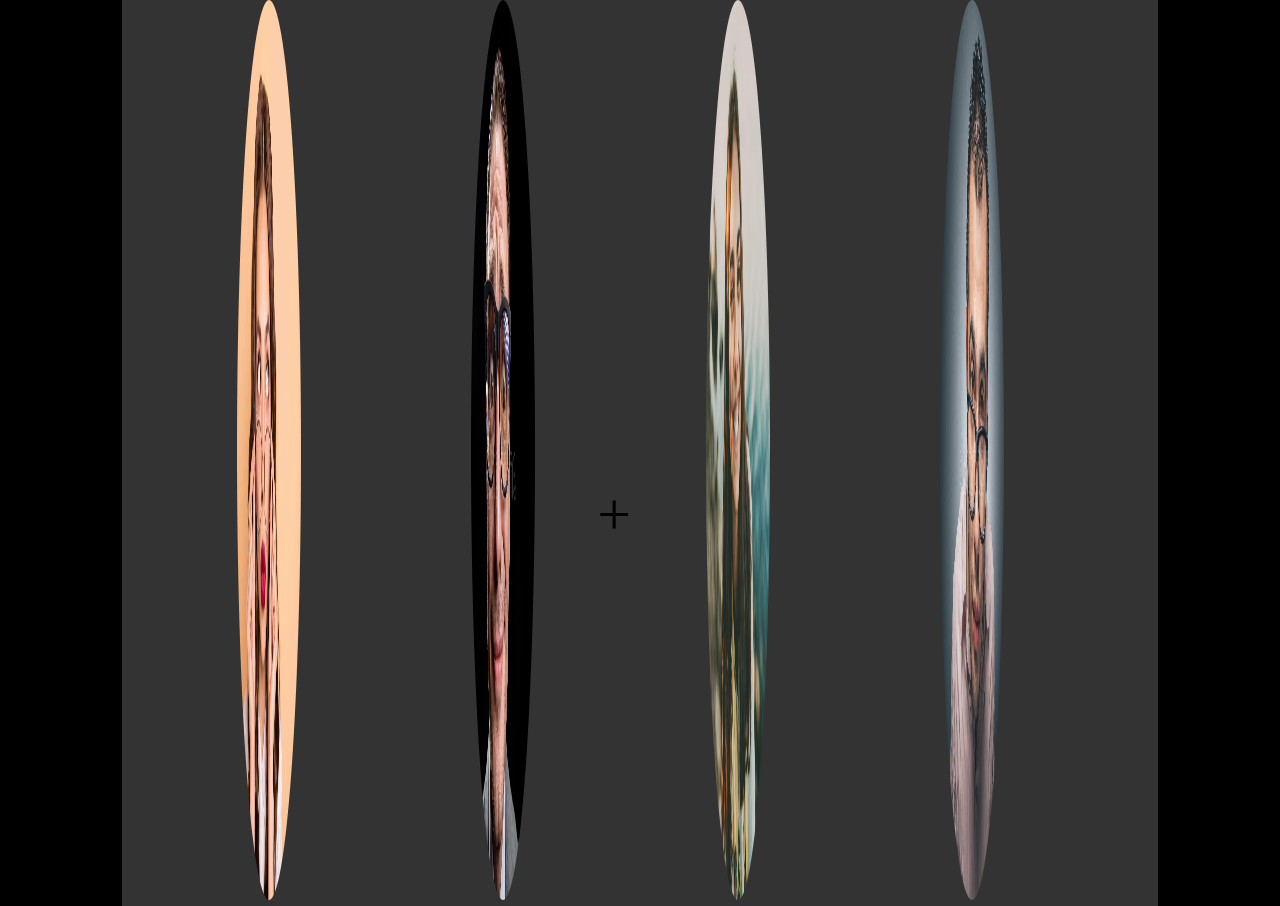
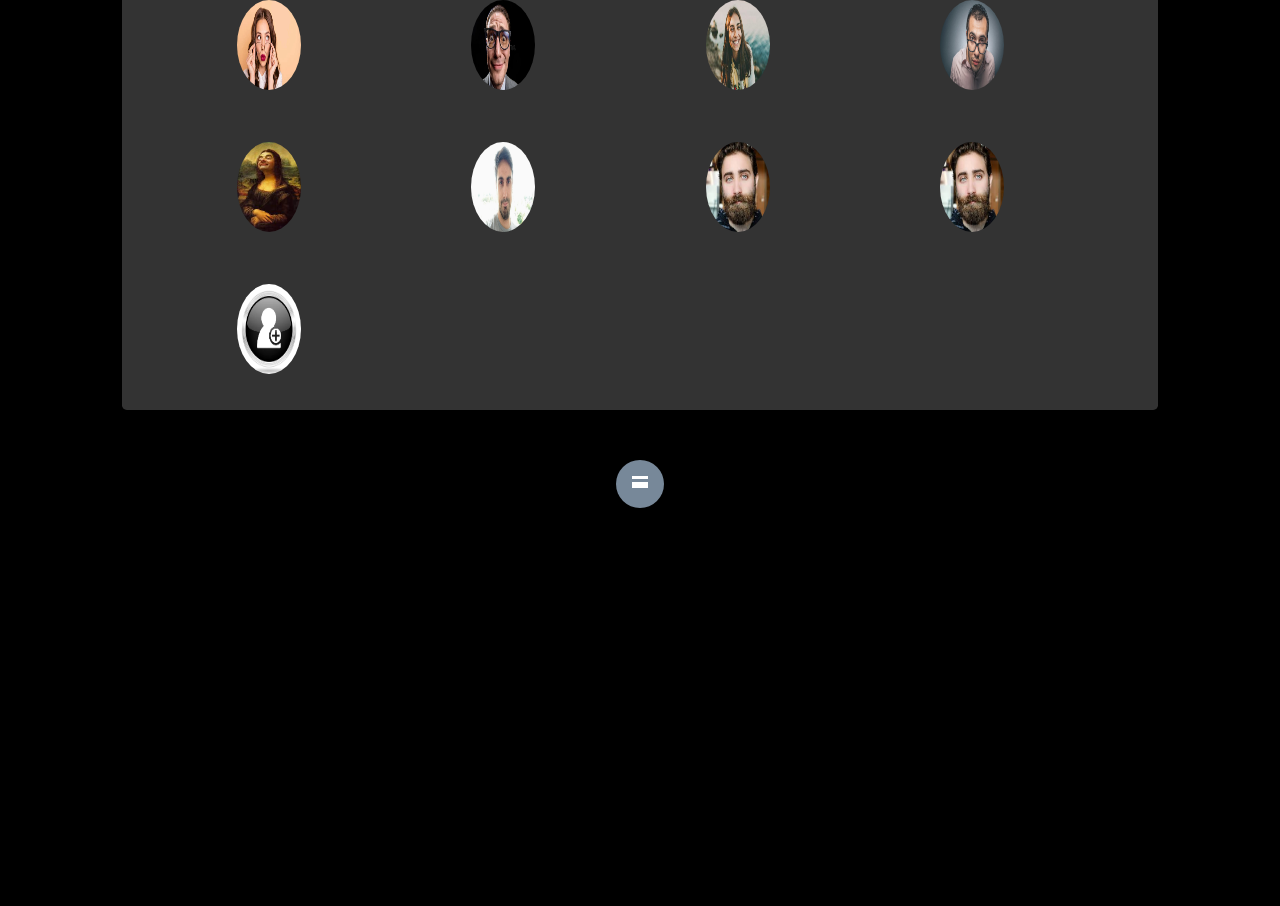
Before and after one commit to igor110055/BanckOfTritri, a plain HTML site: page index.html in a window 1280 px wide. Shown: the top 906 px of the page. After the commit the page ends 800 px from the top, so only its background shows below. Drawn offline with Linux system fonts and the light colour scheme; a web font is replaced by a local one.

Commit message:
Update style.css

```diff
--- a/style.css
+++ b/style.css
@@ -14,7 +14,7 @@ body {
     margin-right: auto;
 }
 .wrapper img{
-    height: 900px;
+    height: 90px;
     width: 4em;
     border-radius: 50%;
   }
```
